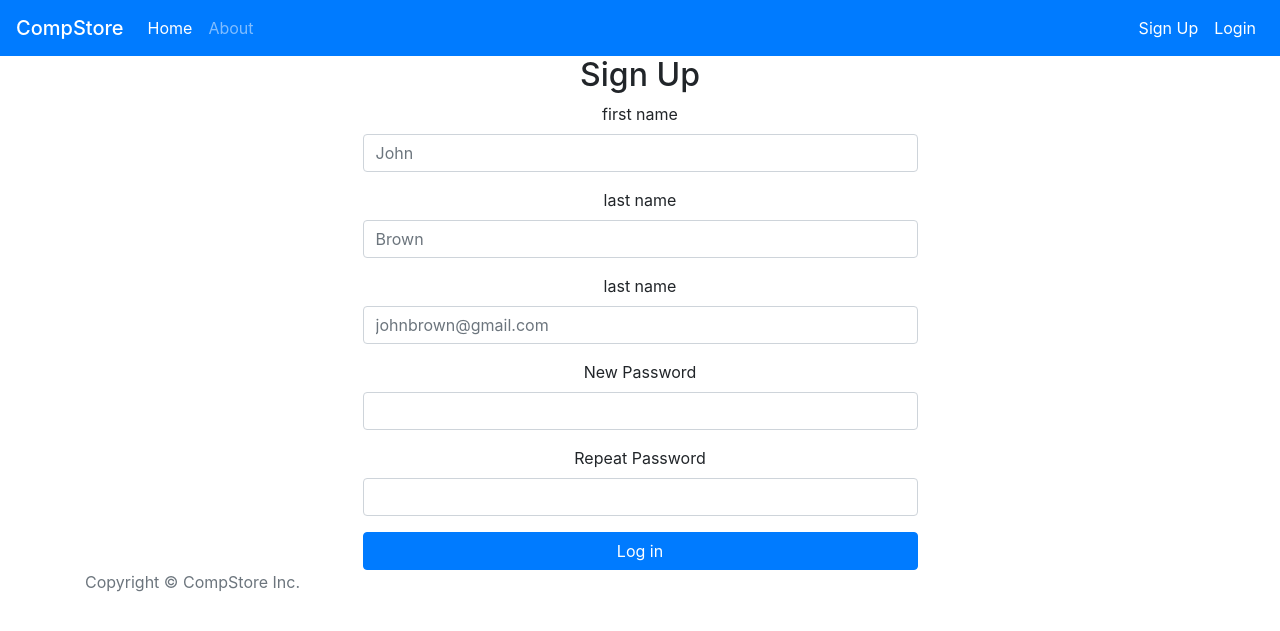
After one commit to arguement/Database-final-project, a Flask app: page /sign_up in a window 1280 px wide. The commit adds this page. Shown: the top 631 px of the page. Run offline with Flask 2, Linux system fonts and the light colour scheme; some libraries are stand-ins or nearby versions.

Commit message:
sign up page added

```diff
--- a/app/forms.py
+++ b/app/forms.py
@@ -1,9 +1,19 @@
 from flask_wtf import FlaskForm
 from wtforms import StringField, PasswordField, BooleanField
-from wtforms.validators import DataRequired
+from wtforms.validators import DataRequired,Email,EqualTo
 
 
 class LoginForm(FlaskForm):
     username = StringField('Username', validators=[DataRequired()])
     password = PasswordField('Password', validators=[DataRequired()])
     remember_me = BooleanField('Remember me')
+
+class SignUpForm(FlaskForm):
+    fname = StringField('first name', validators=[DataRequired()])
+    lname = StringField('last name', validators=[DataRequired()])
+    email = StringField('last name', validators=[DataRequired(),Email()])
+    password = PasswordField('New Password', [
+        DataRequired(),
+        EqualTo('confirm', message='Passwords must match')
+    ])
+    confirm = PasswordField('Repeat Password')
--- a/app/static/css/app.css
+++ b/app/static/css/app.css
@@ -0,0 +1,8 @@
+.custom-middle {
+    display: flex;
+    justify-content: center;
+}
+
+.form-container{
+    width: 50%
+}
--- a/app/templates/header.html
+++ b/app/templates/header.html
@@ -1,5 +1,5 @@
 <nav class="navbar navbar-expand-lg navbar-dark bg-primary ">
-    <span class="navbar-brand mb-0 h1">Demo User App</span>
+    <span class="navbar-brand mb-0 h1">CompStore</span>
       <button class="navbar-toggler" type="button" data-toggle="collapse" data-target="#navbarNav" aria-controls="navbarNav" aria-expanded="false" aria-label="Toggle navigation">
       <span class="navbar-toggler-icon"></span>
     </button>
@@ -11,9 +11,9 @@
         <li class="nav-item">
           <a class="nav-link" href="">About</a>
         </li>
-        <li class="nav-item">
+        <!-- <li class="nav-item">
           <a class="nav-link" href="">Secure Page</a>
-        </li>
+        </li> -->
       </ul>
 
       <ul class="navbar-nav">
--- /dev/null
+++ b/app/templates/signUp.html
@@ -0,0 +1,39 @@
+{% extends "base.html" %}
+
+{% block main %}
+
+<div class="login-form text-center custom-middle">
+
+        <div class="form-container">
+
+          <h2>Sign Up</h2>
+          {% include 'flash_messages.html' %}
+
+          <form action="" method="post" >
+                {{ form.csrf_token }}
+                <div class="form-group">
+                  {{ form.fname.label }}
+                  {{ form.fname(class='form-control', placeholder="John ") }}
+                </div>
+                <div class="form-group">
+                  {{ form.lname.label }}
+                  {{ form.lname(class='form-control',placeholder="Brown ") }}
+                </div>
+                <div class="form-group">
+                        {{ form.email.label }}
+                  {{ form.email(class='form-control',placeholder="johnbrown@gmail.com ")}}
+                </div>
+                <div class="form-group">
+                        {{ form.password.label }}
+                        {{ form.password(class='form-control') }}
+                 </div>
+                 <div class="form-group">
+                        {{ form.confirm.label }}
+                        {{ form.confirm(class='form-control') }}
+                 </div>
+                <button type="submit" name="submit" class="btn btn-primary btn-block">Log in</button>
+              </form>
+
+        </div>
+</div>
+{% endblock %}
--- a/app/views.py
+++ b/app/views.py
@@ -3,12 +3,22 @@ from flask import render_template,request,redirect,url_for,flash
 from werkzeug.utils import secure_filename
 import os
 from app import mysql
-from app.forms import LoginForm
+from app.forms import LoginForm,SignUpForm
 
 @app.route("/")
 def home():
     form = LoginForm()
     return render_template("login.html",form= form)
+
+@app.route("/sign_up")
+def SignUp():
+    form = SignUpForm()
+    return render_template("signUp.html",form = form)
+
+@app.route("/home_page")
+def store():
+    return "home page"
+
 
 @app.after_request
 def add_header(response):
```
Also changed, not shown: app/templates/login.html (+10 -3 lines).
